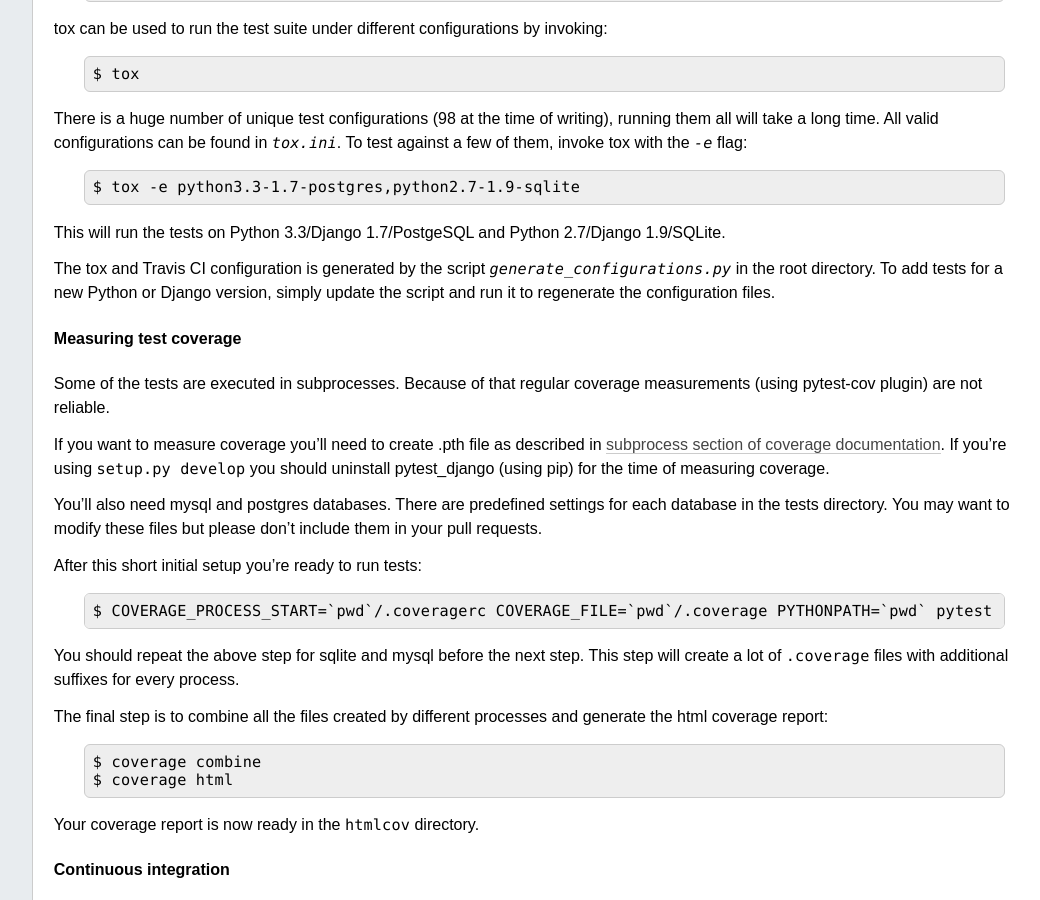
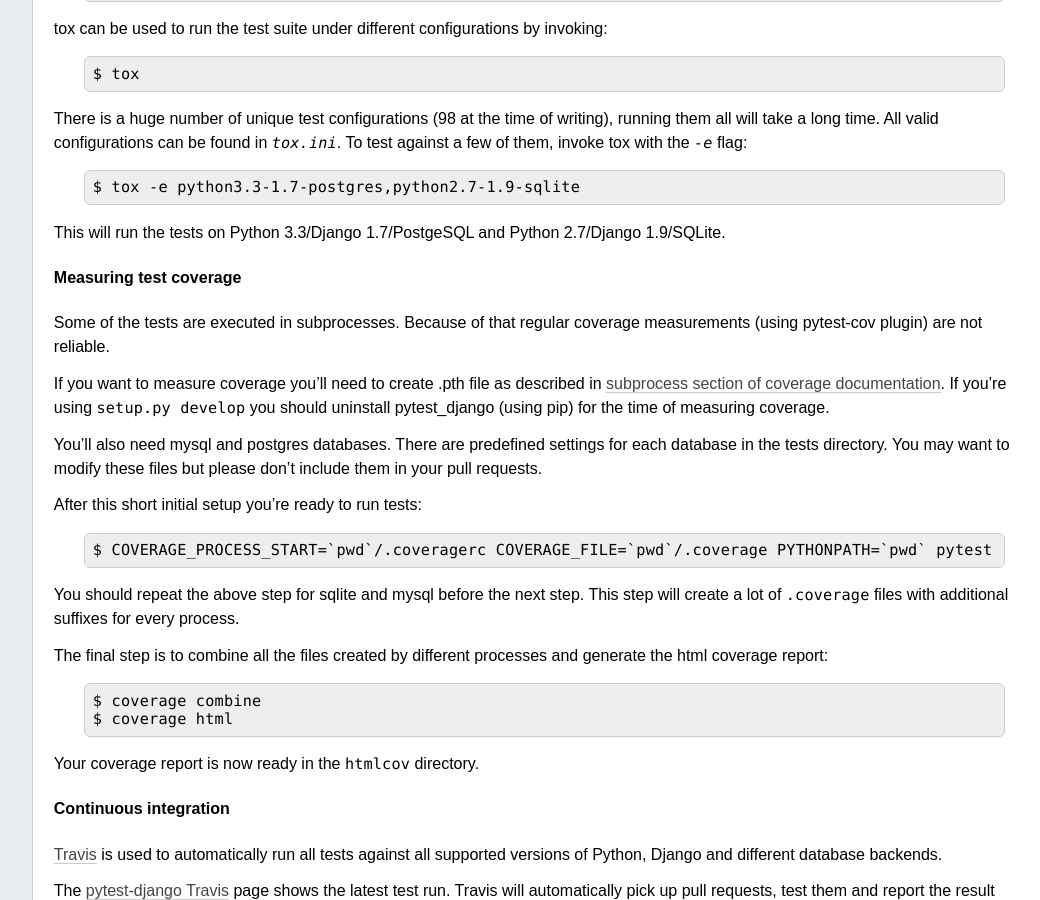
Before and after one commit to pytest-dev/pytest-django, a Sphinx documentation site: the page built from docs/contributing.rst, in a window 1280 px wide and 900 px high, scrolled down 2184 px. Shown: the whole window, without its empty margins (224-1264 px from the left). Built offline with Sphinx 7.4.7, drawn with Linux system fonts in a browser that asks for light colours.

Commit message:
generate_configurations.py was removed in the tox rewrite. (#420)
Cf [tox + travis-ci changes](https://github.com/pytest-dev/pytest-django/pull/390)

```diff
--- a/docs/contributing.rst
+++ b/docs/contributing.rst
@@ -142,10 +142,6 @@ flag::
 This will run the tests on Python 3.3/Django 1.7/PostgeSQL and Python
 2.7/Django 1.9/SQLite.
 
-The tox and Travis CI configuration is generated by the script
-`generate_configurations.py` in the root directory. To add tests for a new
-Python or Django version, simply update the script and run it to regenerate the
-configuration files.
 
 Measuring test coverage
 -----------------------
```
